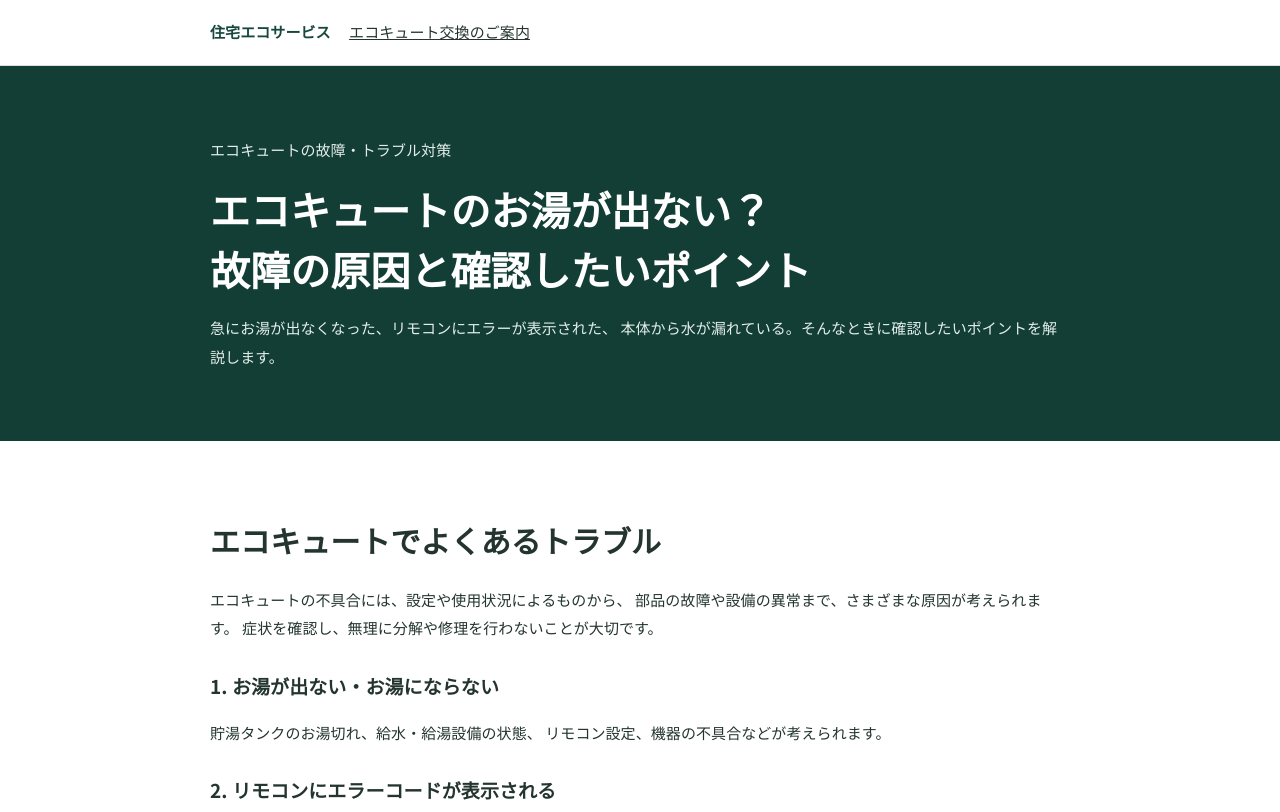
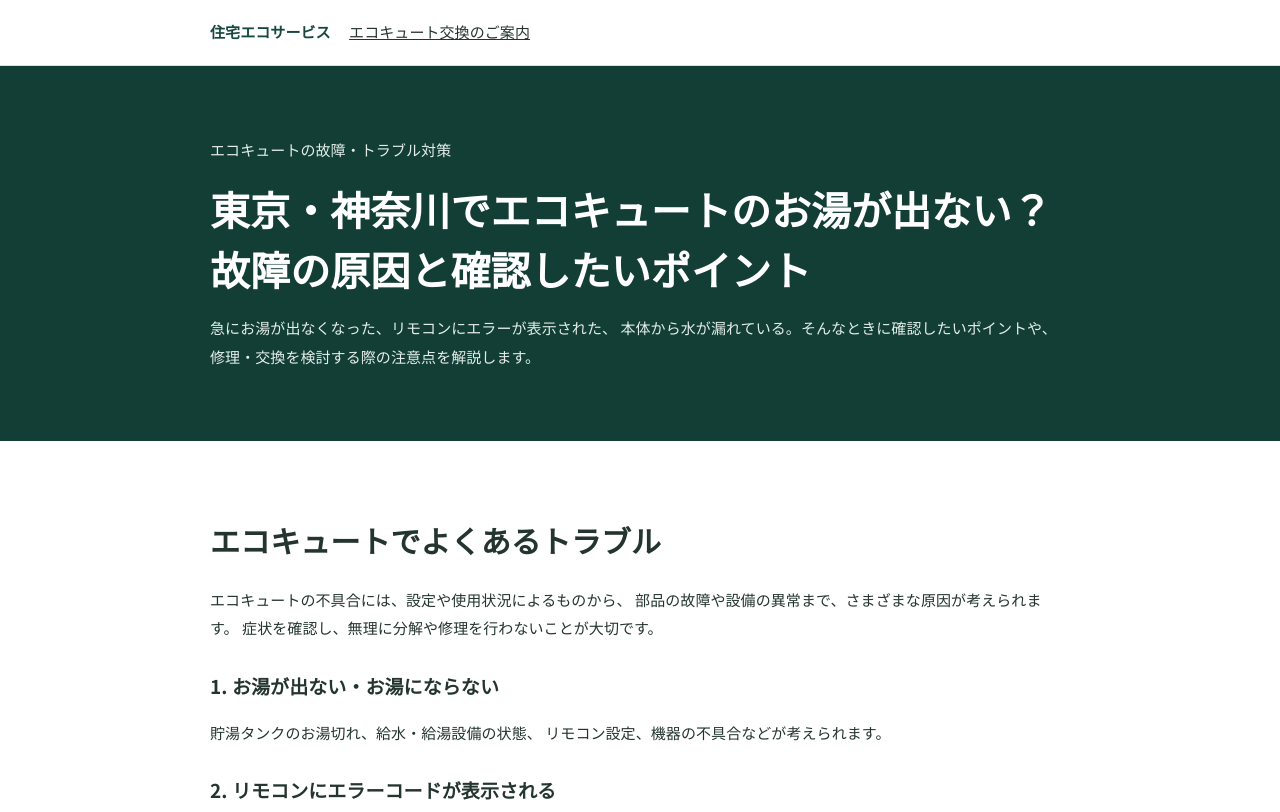
Before and after one commit to jutakuecoservice-art/jutaku-eco-service, a plain HTML site: page ecocute-trouble.html in a window 1280 px wide. Shown: the top 812 px of the page. Drawn offline with Linux system fonts and the light colour scheme.

Commit message:
Update ecocute-trouble.html

```diff
--- a/ecocute-trouble.html
+++ b/ecocute-trouble.html
@@ -5,7 +5,7 @@
   <meta charset="utf-8">
   <meta name="viewport" content="width=device-width, initial-scale=1">
 
-  <title>エコキュートのお湯が出ない・故障したときの原因と対処法｜住宅エコサービス</title>
+<title>東京・神奈川のエコキュート故障・お湯が出ないときの対処法｜住宅エコサービス</title>
   <meta name="description" content="エコキュートのお湯が出ない、エラーコードが表示される、水漏れするなどの症状について、確認したいポイントと修理・交換を検討する目安を解説します。東京・神奈川でエコキュートの交換をご検討中の方へ。">
 
   <link rel="canonical" href="https://jutakuecoservice-art.github.io/jutaku-eco-service/ecocute-trouble.html">
@@ -112,12 +112,13 @@
     <div class="trouble-wrap">
       <p>エコキュートの故障・トラブル対策</p>
 
-      <h1>エコキュートのお湯が出ない？<br>故障の原因と確認したいポイント</h1>
+      <h1>東京・神奈川でエコキュートのお湯が出ない？<br>故障の原因と確認したいポイント</h1>
 
-      <p>
-        急にお湯が出なくなった、リモコンにエラーが表示された、
-        本体から水が漏れている。そんなときに確認したいポイントを解説します。
-      </p>
+<p>
+  急にお湯が出なくなった、リモコンにエラーが表示された、
+  本体から水が漏れている。そんなときに確認したいポイントや、
+  修理・交換を検討する際の注意点を解説します。
+</p>
     </div>
   </section>
 
```
